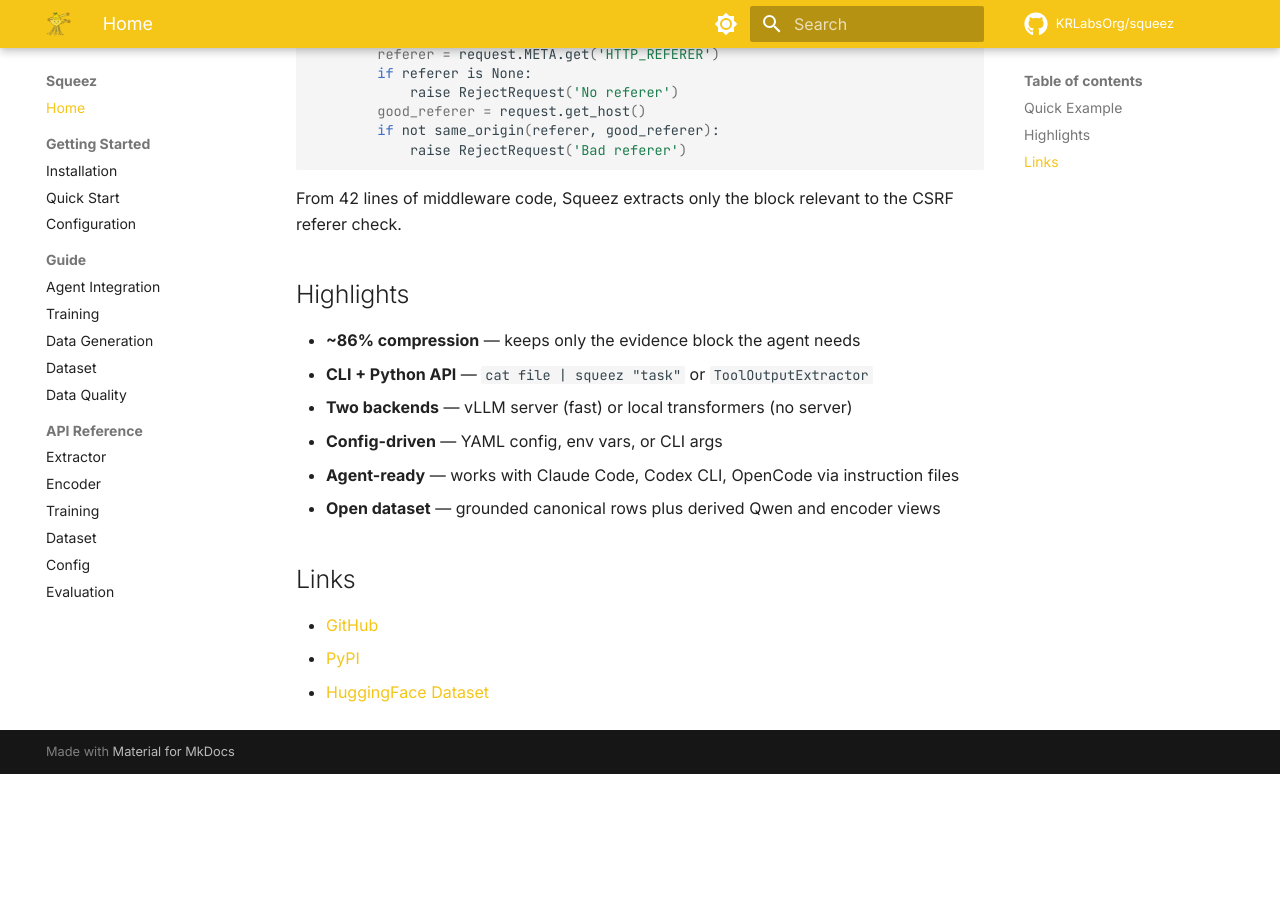
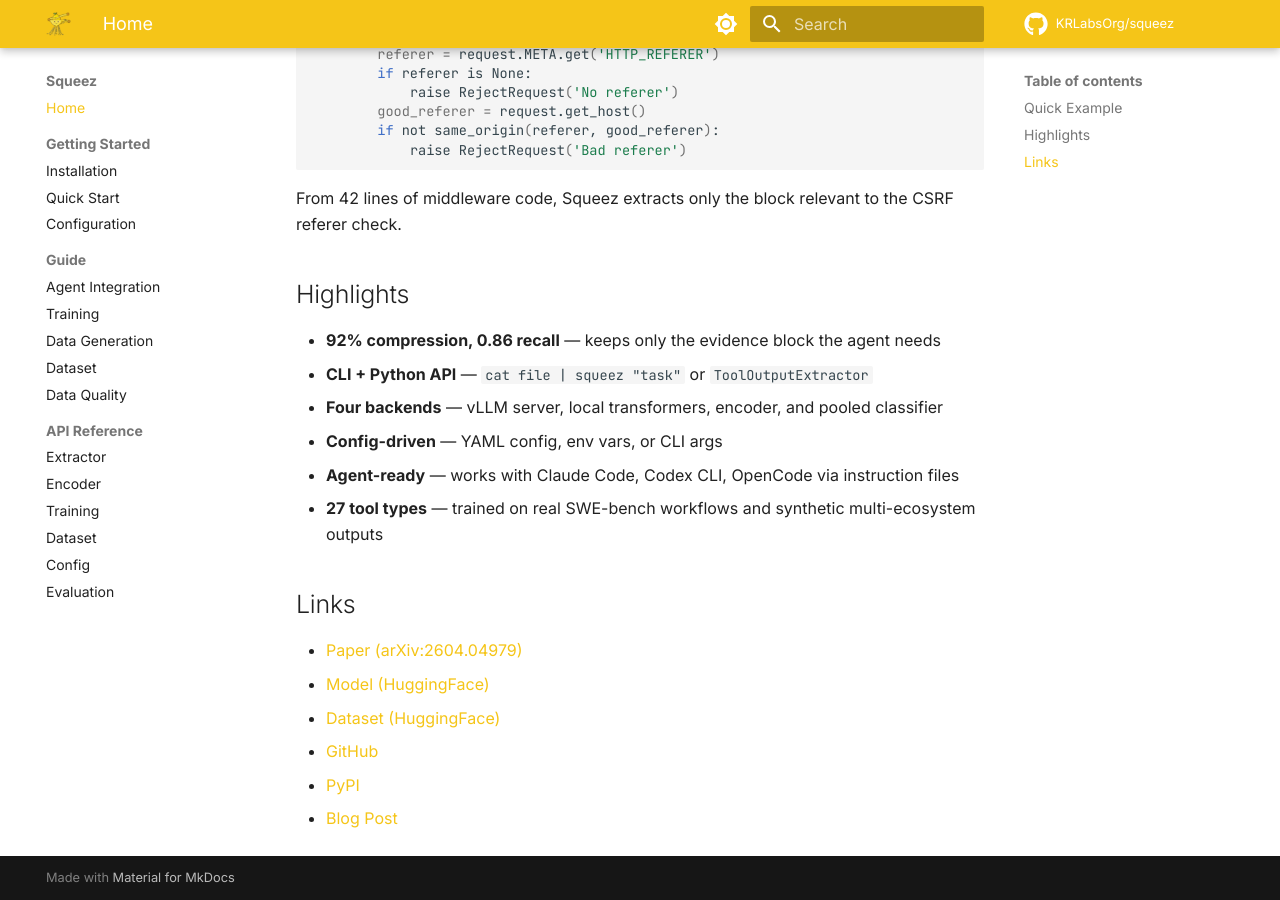
Before and after one commit to KRLabsOrg/squeez, an MkDocs documentation site: the page built from docs/index.md, in a window 1280 px wide and 900 px high, scrolled down 727 px. Built offline with MkDocs 1.6.1 and Material for MkDocs 9.7.7, drawn with Linux system fonts in a browser that asks for light colours; comment, search, counter and statistics services are not loaded; before the commit the page ends 1501 px from its top, so only the background shows below that.

Commit message:
Update documentation

```diff
--- a/docs/index.md
+++ b/docs/index.md
@@ -26,15 +26,18 @@
 
 ## Highlights
 
-- **~86% compression** — keeps only the evidence block the agent needs
+- **92% compression, 0.86 recall** — keeps only the evidence block the agent needs
 - **CLI + Python API** — `cat file | squeez "task"` or `ToolOutputExtractor`
-- **Two backends** — vLLM server (fast) or local transformers (no server)
+- **Four backends** — vLLM server, local transformers, encoder, and pooled classifier
 - **Config-driven** — YAML config, env vars, or CLI args
 - **Agent-ready** — works with Claude Code, Codex CLI, OpenCode via instruction files
-- **Open dataset** — grounded canonical rows plus derived Qwen and encoder views
+- **27 tool types** — trained on real SWE-bench workflows and synthetic multi-ecosystem outputs
 
 ## Links
 
+- [Paper (arXiv:2604.04979)](https://arxiv.org/abs/2604.04979)
+- [Model (HuggingFace)](https://huggingface.co/KRLabsOrg/squeez-2b)
+- [Dataset (HuggingFace)](https://huggingface.co/datasets/KRLabsOrg/tool-output-extraction-swebench)
 - [GitHub](https://github.com/KRLabsOrg/squeez)
 - [PyPI](https://pypi.org/project/squeez/)
-- [HuggingFace Dataset](https://huggingface.co/datasets/KRLabsOrg/tool-output-extraction-swebench)
+- [Blog Post](blog.md)
```
Also changed, not shown: docs/blog.md (+4 -4 lines).
